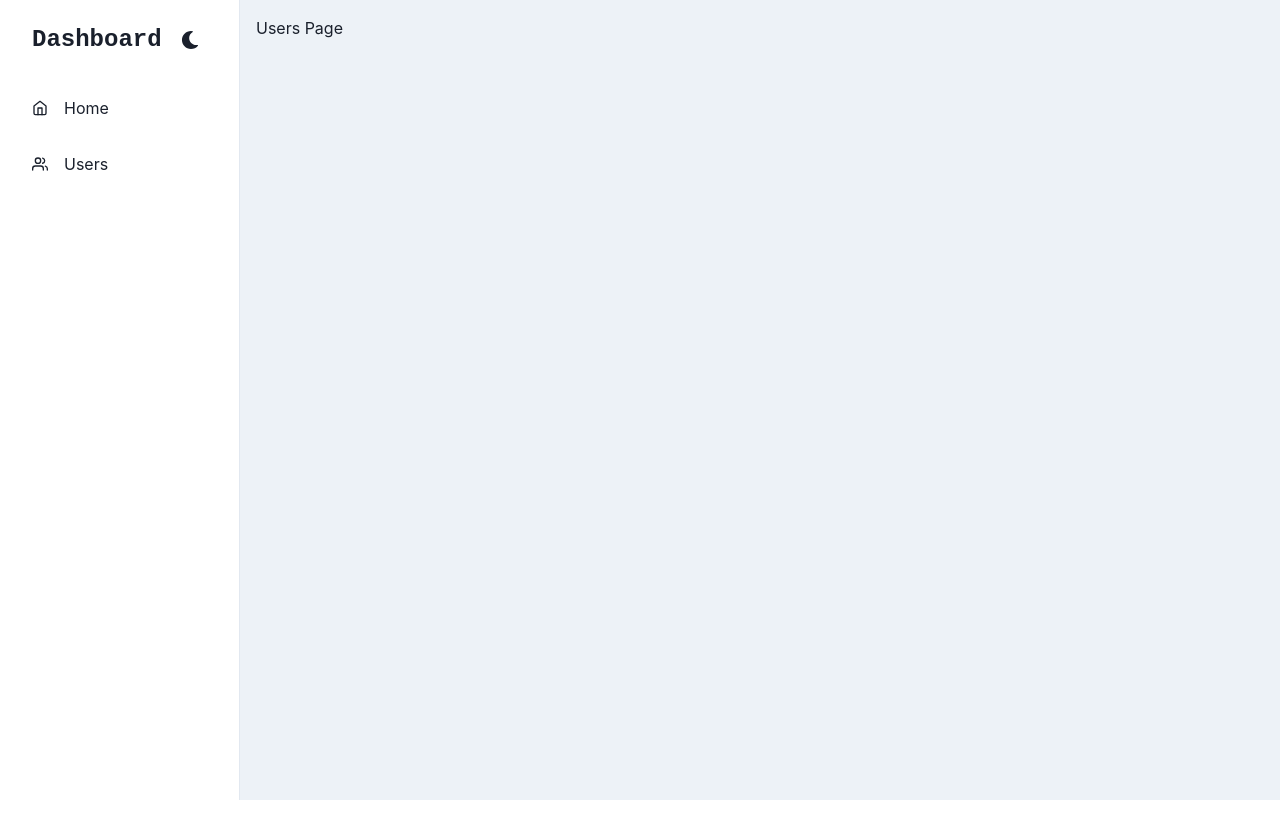
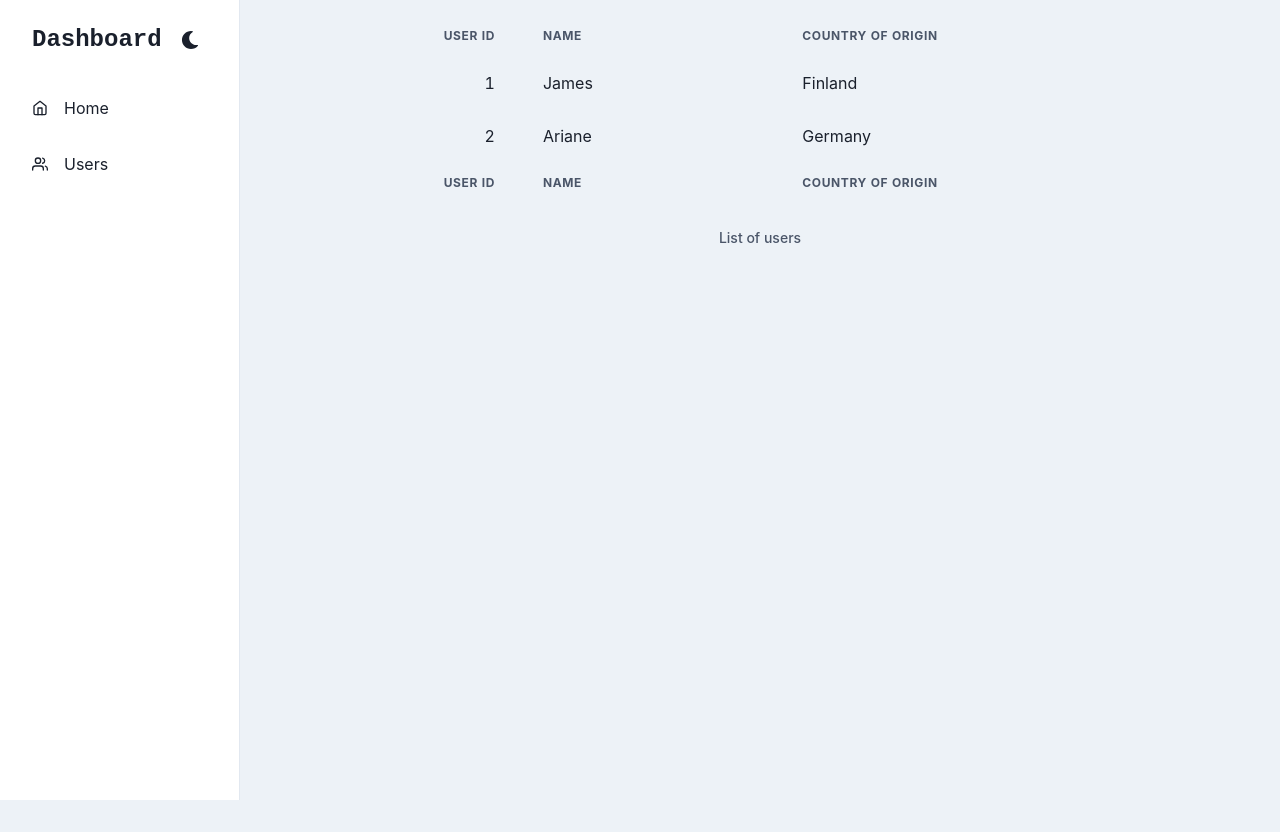
Before and after one commit to danhaus/analytics-web-prisma-react, a React (Create React App) app in the folder packages/dashboard/: page /users in a window 1280 px wide. Before the commit the page ends 800 px from the top, so only its background shows below. Built offline with nearby package versions, Linux system fonts and the light colour scheme.

Commit message:
feat(Users): create table to list users (UI only)

```diff
--- /dev/null
+++ b/packages/dashboard/src/users/components/UsersTable.tsx
@@ -0,0 +1,50 @@
+import { Table, Thead, Tbody, Tfoot, Tr, Th, Td, TableCaption } from '@chakra-ui/react';
+import React from 'react';
+
+interface User {
+  id: number;
+  name: string;
+  countryOfOrigin: string;
+}
+
+const UserTableRow = ({ id, name, countryOfOrigin }: User) => (
+  <Tr>
+    <Td isNumeric>{id}</Td>
+    <Td>{name}</Td>
+    <Td>{countryOfOrigin}</Td>
+  </Tr>
+);
+
+const UsersTable = () => {
+  const users: User[] = [
+    { id: 1, name: 'James', countryOfOrigin: 'Finland' },
+    { id: 2, name: 'Ariane', countryOfOrigin: 'Germany' },
+  ];
+
+  return (
+    <Table variant="simple">
+      <TableCaption>List of users</TableCaption>
+      <Thead>
+        <Tr>
+          <Th isNumeric>User ID</Th>
+          <Th>Name</Th>
+          <Th>Country of origin</Th>
+        </Tr>
+      </Thead>
+      <Tbody>
+        {users.map((u) => (
+          <UserTableRow id={u.id} name={u.name} countryOfOrigin={u.countryOfOrigin} />
+        ))}
+      </Tbody>
+      <Tfoot>
+        <Tr>
+          <Th isNumeric>User ID</Th>
+          <Th>Name</Th>
+          <Th>Country of origin</Th>
+        </Tr>
+      </Tfoot>
+    </Table>
+  );
+};
+
+export default UsersTable;
--- a/packages/dashboard/src/users/pages/UsersPage.tsx
+++ b/packages/dashboard/src/users/pages/UsersPage.tsx
@@ -1,10 +1,11 @@
-import { Box, Text } from '@chakra-ui/react';
+import { Box} from '@chakra-ui/react';
 import React from 'react';
+import UsersTable from "../components/UsersTable";
 
 const UsersPage = () => {
   return (
-    <Box>
-      <Text>Users Page</Text>
+    <Box h="100vh">
+      <UsersTable/>
     </Box>
   );
 };
```
